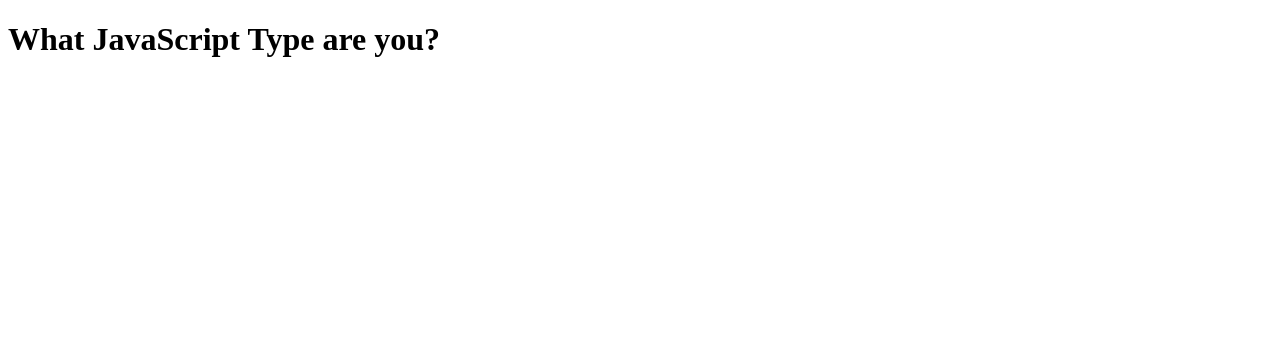
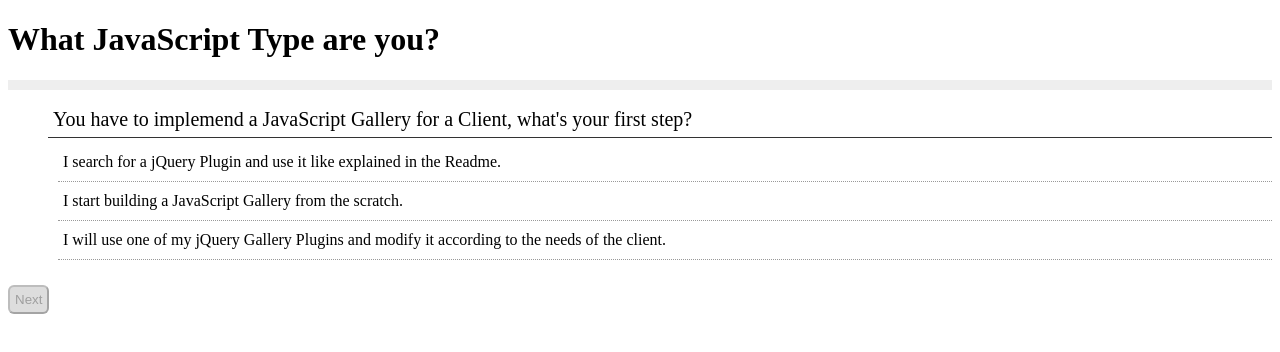
Before and after one commit to justmarkup/jquery-personality-quiz, a plain HTML site: page examples/example.html in a window 1280 px wide. Drawn offline with nearby package versions, Linux system fonts and the light colour scheme; files that its build step writes are made by us from their sources.

Commit message:
fix paths in examples

```diff
--- a/examples/example.html
+++ b/examples/example.html
@@ -4,7 +4,7 @@
 	<meta charset="utf-8">
 	<title>jQuery Personality Quiz Plugin | Example Page</title>
 	<meta name="viewport" content="width=device-width">
-	<link href="css/juma-quiz.css" rel="stylesheet" type="text/css">
+	<link href="../css/juma-quiz.css" rel="stylesheet" type="text/css">
 </head>
 <body>
 	<h1>What JavaScript Type are you?</h1>
@@ -43,7 +43,7 @@
 		</ul>
 	</div>
 	<script src="//ajax.googleapis.com/ajax/libs/jquery/2.1.1/jquery.min.js"></script>
-	<script src="js/jquery.juma-quiz.js"></script>
+	<script src="../js/jquery.juma-quiz.js"></script>
 	<script>
 	$(function(){
 		$('body').jumaQuiz({
```
Also changed, not shown: examples/example1.html (+2 -2 lines).
